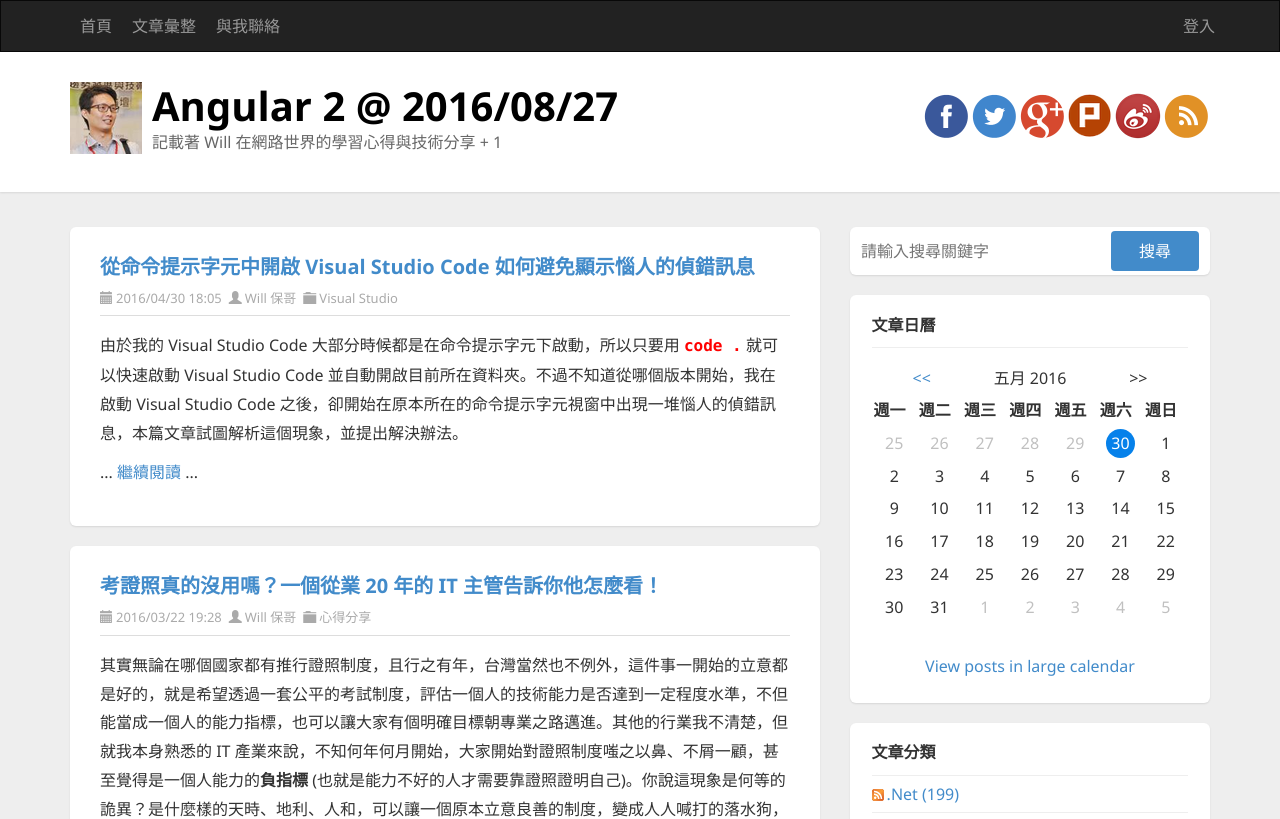
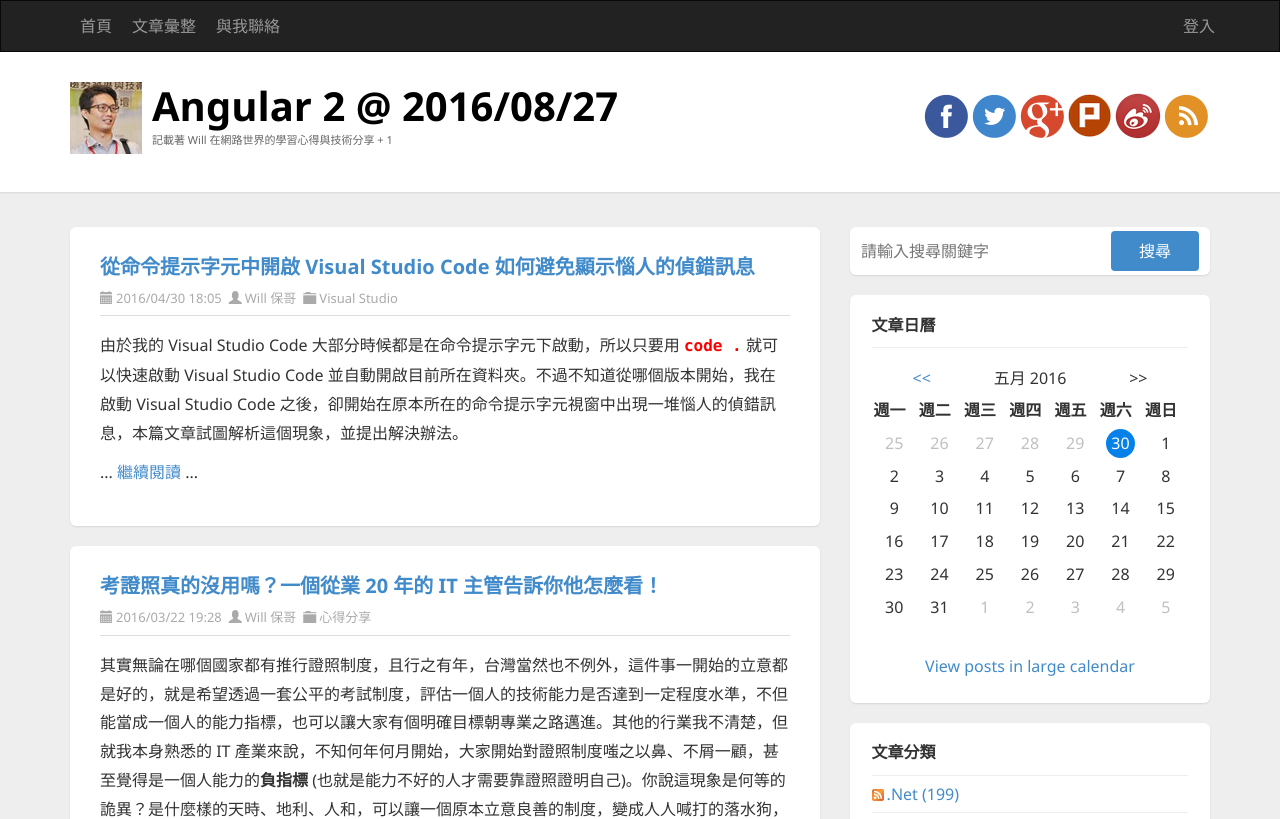
Before and after one commit to Haoops/demo0827, an Angular app: page / in a window 1280 px wide. Shown: the top 819 px of the page. Built offline with nearby package versions, Linux system fonts and the light colour scheme.

Commit message:
練習 Angular 2 屬性型指令：ngClass 與 ngStyle

```diff
--- a/src/app/app.component.html
+++ b/src/app/app.component.html
@@ -78,13 +78,15 @@
               <div class="widget-content">
                   <div id="searchbox">
                     <input type="text"
-                    [value] = "keyword"
-                    (keyup) = "doSearch($event);"
+                           #keywordInput
+                           [value] = "keyword"
+                           (keyup.enter) = "doSearch(keywordInput.value);"
+                           (keyup.escape) = "keyword='';"
                            placeholder="請輸入搜尋關鍵字" accesskey="s">
                     <input type="button" value="搜尋" id="searchbutton">
                   </div>
               </div>
-                    {{keyword}}
+                  {{ keyword }}
             </div>
             <!-- Search END -->
 
--- a/src/app/app.component.ts
+++ b/src/app/app.component.ts
@@ -9,11 +9,7 @@ export class AppComponent {
   title = 'app works!';
   keyword = '';
 
-  doSearch($event: KeyboardEvent){
-    let input = $event.target as HTMLInputElement;
-      if ($event.keyCode == 13 /* Enter Key */) {
-
-        this.keyword = input.value;
-      }
+  doSearch(keyword: string){
+        this.keyword = keyword;
   }
 }
--- a/src/app/header/header.component.css
+++ b/src/app/header/header.component.css
@@ -0,0 +1,3 @@
+.red{
+  color: red !important;
+}
--- a/src/app/header/header.component.html
+++ b/src/app/header/header.component.html
@@ -29,7 +29,10 @@
 
           <hgroup class="pull-left">
             <h1><a href="http://blog.miniasp.com/">{{title}}</a></h1>
-            <h3 (click)="plusOrMinusOne($event);">{{subTitle}} + {{num}}</h3>
+            <h3 (click)="plusOrMinusOne($event);"
+                [ngClass]="getClass()"
+                [ngStyle]="getStyle()">
+                {{subTitle}} + {{num}}</h3>
           </hgroup>
 
           <div id="social-icons" class="pull-right social-icon">
--- a/src/app/header/header.component.ts
+++ b/src/app/header/header.component.ts
@@ -17,20 +17,30 @@ export class HeaderComponent implements OnInit {
   ngOnInit() {
   }
 
-  changeTitle(value){
+  changeTitle(value) {
 
     this.title = value;
 
   }
 
-  plusOrMinusOne($event: MouseEvent){
+  plusOrMinusOne($event: MouseEvent) {
     //﹝判斷﹞shiftKey 是否被按下
     if ($event.shiftKey) {
       // num - 1
       this.num -= 1;
-    }else {
+    } else {
       // num + 1
       this.num += 1;
     }
   }
+
+  getClass() {
+    return { 'red': (this.num % 2) == 0 };
+
+  }
+
+  getStyle() {
+    return { 'font-size': (this.num) + 10 + 'px' }
+
+  }
 }
```
